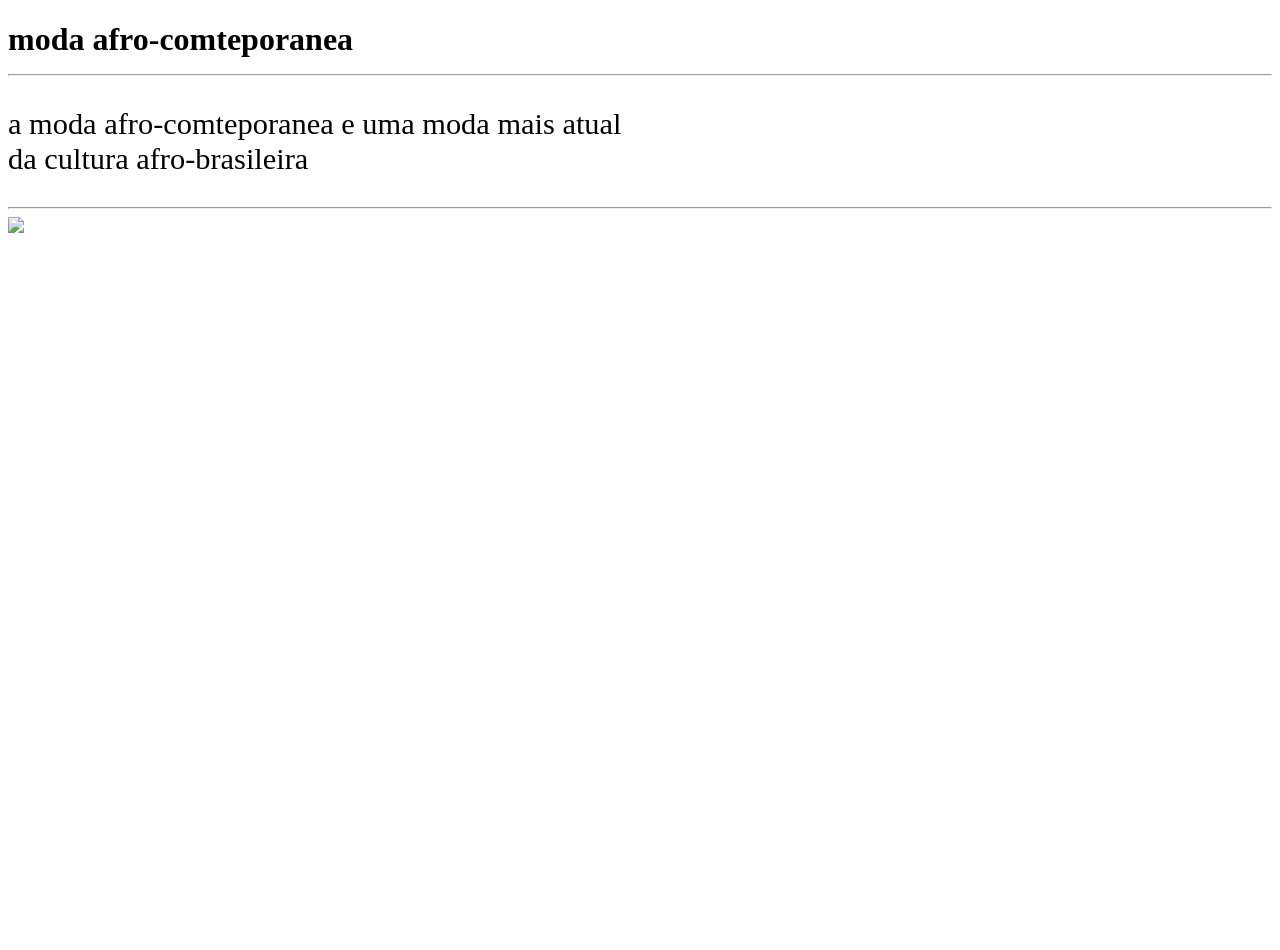
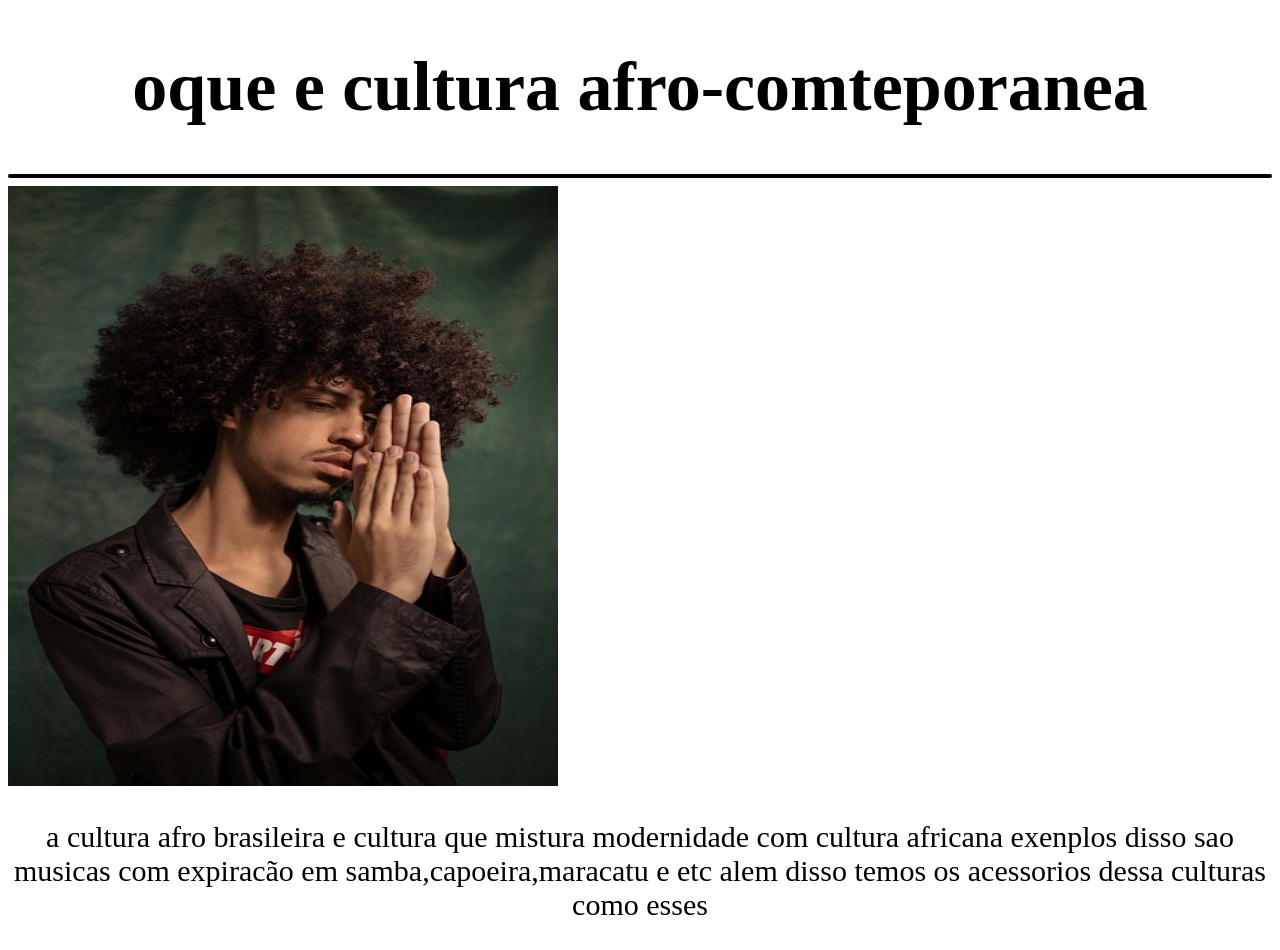
Before and after one commit to w1044711-del/Sobre-a-cultura-afro-conteporanea-, a plain HTML site: page index.html in a window 1280 px wide. Shown: the top 950 px of the page. Before the commit the page ends 800 px from the top, so only its background shows below. Drawn offline with Linux system fonts and the light colour scheme.

Commit message:
Add files via upload

```diff
--- a/index.html
+++ b/index.html
@@ -3,22 +3,61 @@
 <html>
 <head>
   <meta http-equiv="CONTENT-TYPE" content="text/html; charset=UTF-8">
-  <link rel="stylesheet" href="styles/style.css"/>
-  <title>estitulo de moda afro-comteporanea</title>
-  <style>
-  p{
-   font-size: 1.90em;
-  }
-  </style>
+  <link rel="stylesheet"  type="text/css" href="okak.css"/>
+  <title>a diversidade da nossa cultura</title>
 </head>
+<style>
+h1{
+  font-size: 70px;
+
+  text-align:center;
+}
+.t{
+  text-alingn: center;
+}
+p{
+  font-size:30px;
+  color:black;
+   text-align:center;
+}
+
+hr {
+  height: 1px;
+  border: 0;
+  border-top: 3px solid; /* Para uma linha mais grossa */
+  background-color: black; /* Para definir a cor *
+  */
+  border-radius:6px;
+}
+video{
+  border-radius:6px;
+background-color: black;
+   text-align:center;
+}
+
+</style>
 <body>
-  <h1>
-    <b> moda afro-comteporanea </b>
+  <h1 class="t">
+    oque e cultura afro-comteporanea
+  </h1>
+  <hr >
+  <img src= "man-5693573_640.jpg" height="600" width="550"> <p >a cultura afro brasileira e cultura que mistura modernidade com cultura africana
+    exenplos disso sao musicas com expiracão em samba,capoeira,maracatu e etc
+    alem disso temos os acessorios dessa culturas como esses
     <hr>
-  </h1>
-  <p> a moda afro-comteporanea e uma moda mais atual<br>da cultura afro-brasileira
+    <img src = "Screenshot_2025-11-13-21-15-43-631_com.google.android.googlequicksearchbox.jpg" height="600" width="550">
   </p>
+  <p>  o audio informativo a seguir sobre um dos motivos pra que a cultura afro-comteporanea existise</p>
   <hr>
-  <img src = "istockphoto-1416446854-1024x1024.jpg"
+  <video width="600" height="500" controls>''
+    <source src = "CULTURA AFRO-BRASILEIRA(MP3_160K).mp3" type="video/mp4">
+    <source src = "CULTURA AFRO-BRASILEIRA(MP3_160K).webm" type="video/webm">
+    </video>
+  <p>como explicado no video a cultura afro-brasileira se juntou com a cultura da era comteporanea e consequentemente criando a cultura afro-comteporanea</p>
+  <hr>
+  <img src = "6006701.jpg" width="600" height="500" >
+  <p> <b> o que vemos aqui e uma imagem ilustrativa que mostra uma pintura de uma pessoa que acho que e africana </b></p>
+  <hr>
 </body>
+
 </html>
```
